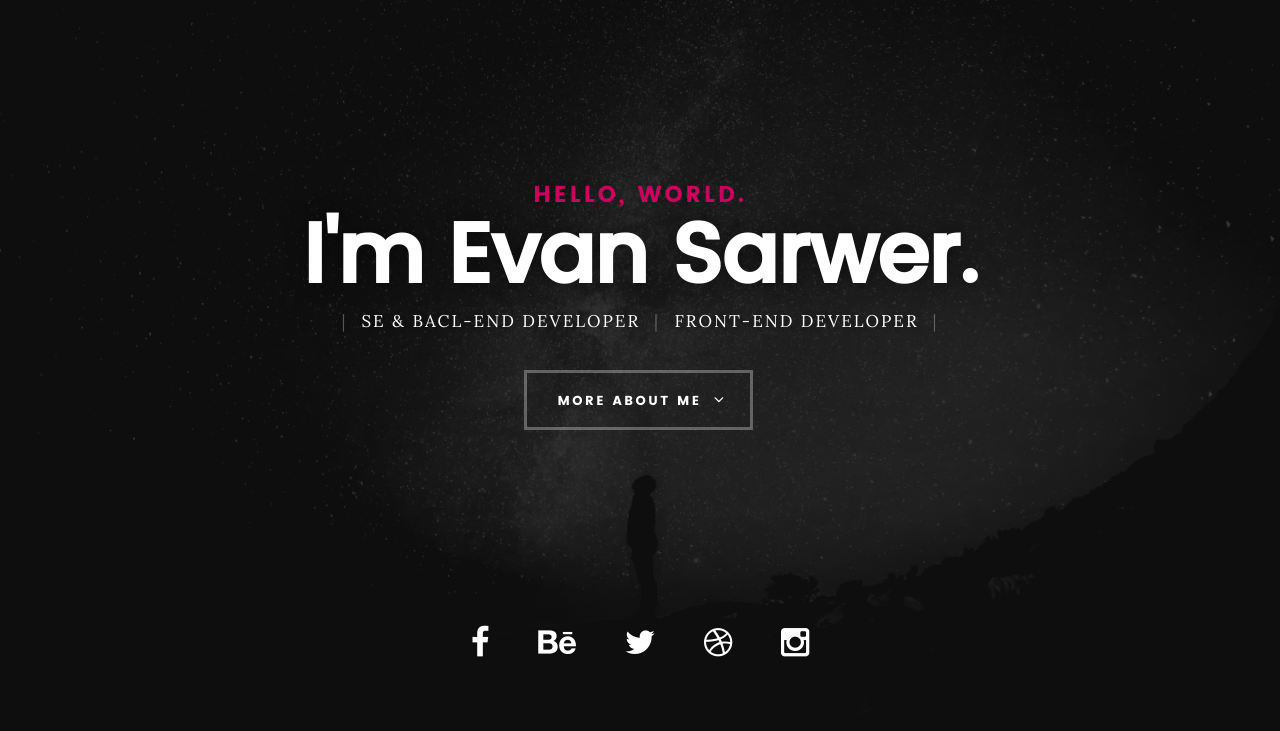
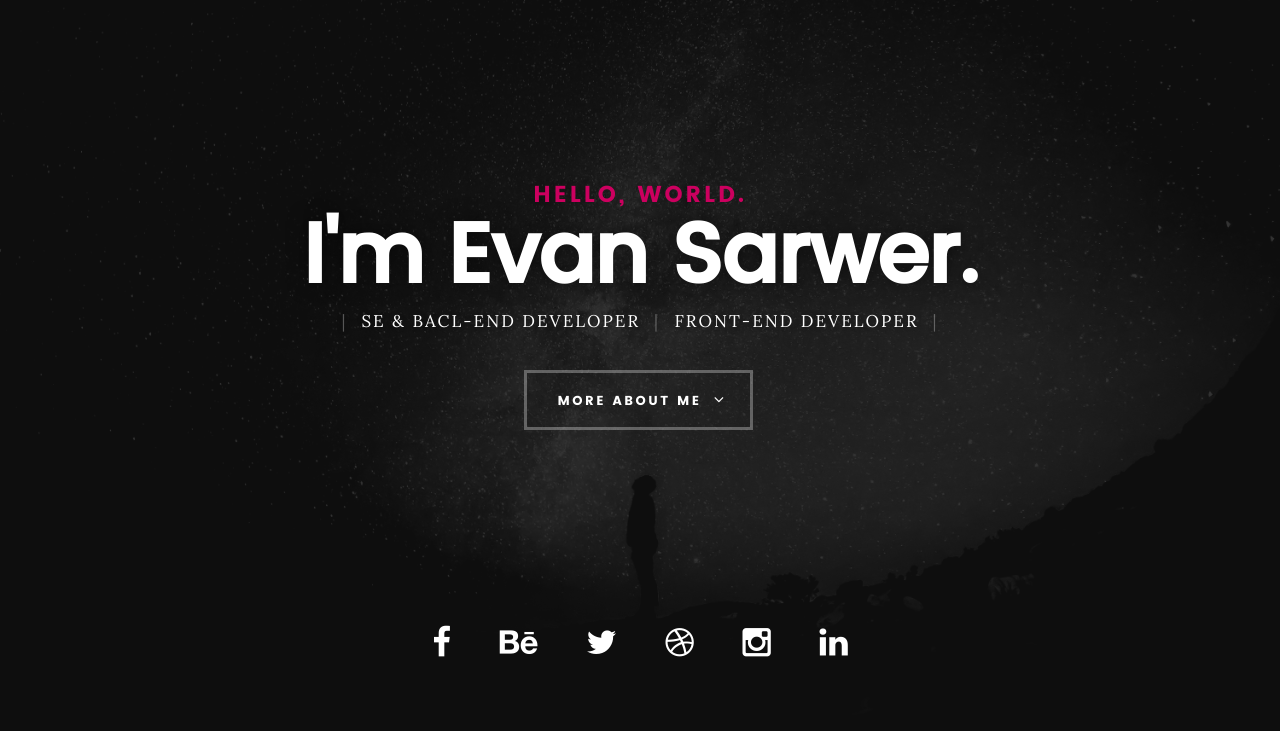
Before and after one commit to EvanSarwer/myfo, a plain HTML site: page index.html in a window 1280 px wide. Shown: the part 69-800 px from the top of the page. Drawn offline with Linux system fonts and the light colour scheme; files whose address does not match are found by name.

Commit message:
new update

```diff
--- a/index.html
+++ b/index.html
@@ -7,7 +7,7 @@
    <!--- basic page needs
    ================================================== -->
    <meta charset="utf-8">
-	<title>Evan Sarwer</title>
+	<title>Evan Sarwer | myfo</title>
 	<meta name="description" content="">
 	<meta name="author" content="">
 
@@ -90,11 +90,12 @@
    	</div> <!-- /intro-content -->
 
    	<ul class="intro-social">
-         <li><a href="#"><i class="fa fa-facebook"></i></a></li>
-         <li><a href="#"><i class="fa fa-behance"></i></a></li>
-         <li><a href="#"><i class="fa fa-twitter"></i></a></li>
-         <li><a href="#"><i class="fa fa-dribbble"></i></a></li>
-         <li><a href="#"><i class="fa fa-instagram"></i></a></li>
+         <li><a href="#" target="_blank"><i class="fa fa-facebook"></i></a></li>
+         <li><a href="#" target="_blank"><i class="fa fa-behance"></i></a></li>
+         <li><a href="#" target="_blank"><i class="fa fa-twitter"></i></a></li>
+         <li><a href="#" target="_blank"><i class="fa fa-dribbble"></i></a></li>
+         <li><a href="https://www.instagram.com/evan_sarwer/" target="_blank"><i class="fa fa-instagram"></i></a></li>
+		 <li><a href="https://www.linkedin.com/in/evan-sarwer/" target="_blank"><i class="fa fa-linkedin"></i></a></li>
       </ul> <!-- /intro-social -->
 
    </section> <!-- /intro -->
```
Also changed, not shown: styles.html (+2 -2 lines), images/logo.png.
